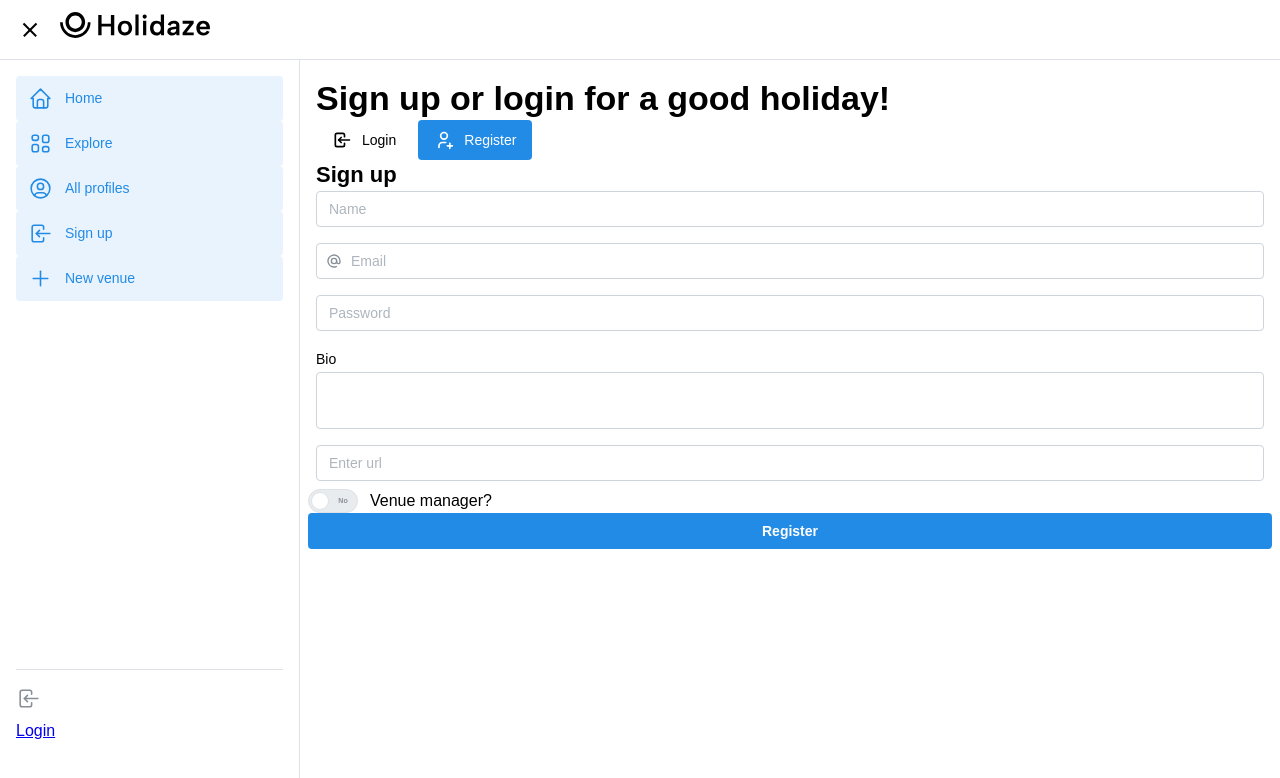
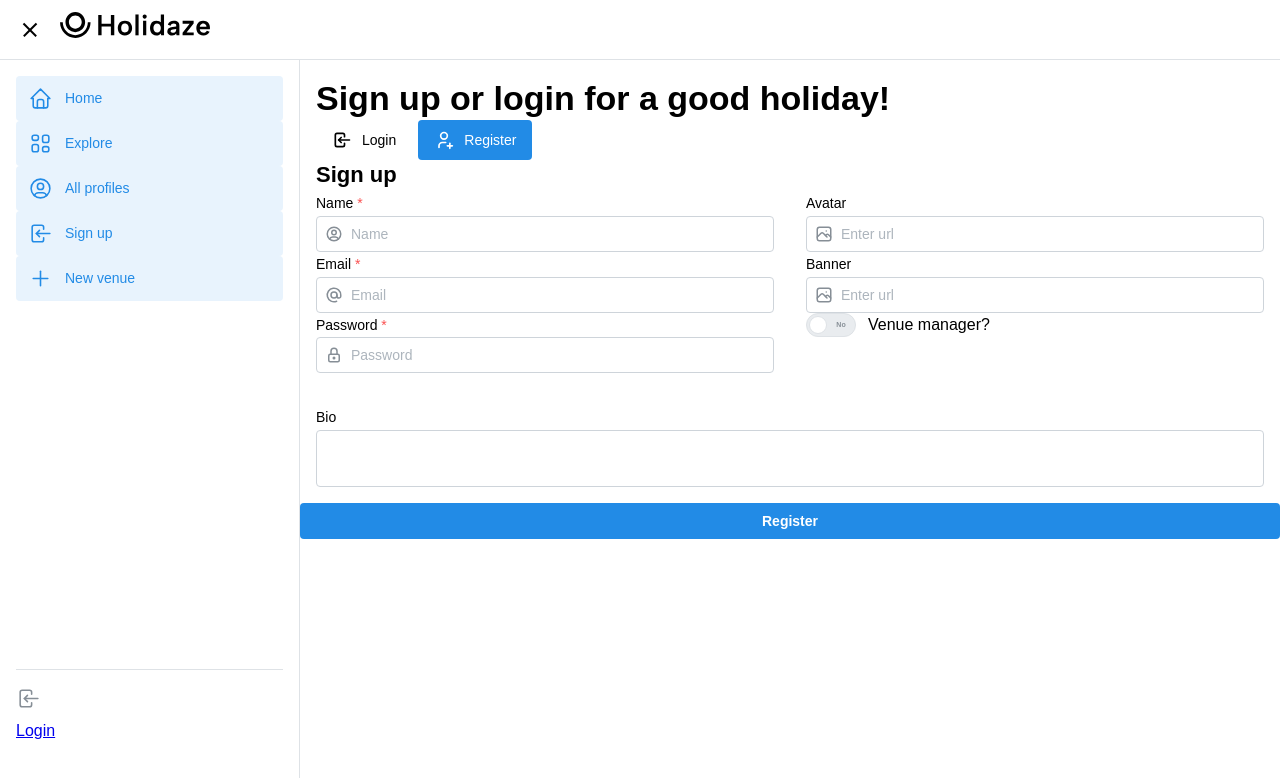
Before and after one commit to mariusrundereim/exam2-holidaze, a React (Vite) app: page /signup in a window 1280 px wide. Both pictures are taken after a click on the tab "Register". Shown: the top 778 px of the page. Built offline with nearby package versions, Linux system fonts and the light colour scheme.

Commit message:
adding confirm password on login form

```diff
--- a/src/components/forms/LoginForm/index.jsx
+++ b/src/components/forms/LoginForm/index.jsx
@@ -1,4 +1,4 @@
-import { useForm, Controller } from "react-hook-form";
+import { useForm, Controller, useWatch } from "react-hook-form";
 import { useAppDispatch } from "../../../store";
 import { login } from "../../../store/auth/authSlice";
 import { Grid, Input, Title, Text, Switch, Button, Group } from "@mantine/core";
@@ -18,14 +18,27 @@ function LoginForm() {
     defaultValues: {
       email: "",
       password: "",
+      confirmPassword: "",
     },
   });
 
+  const watchFields = useWatch({
+    control,
+    name: ["password", "confirmPassword"],
+  });
+
+  const password = watchFields[0];
+  const confirmPassword = watchFields[1];
+
   const onSubmit = async (data) => {
     try {
-      const result = dispatch(await login(data));
+      if (data.password === data.confirmPassword) {
+        const result = await dispatch(login(data));
+      } else {
+        console.error("Passwords do not match.");
+      }
     } catch (e) {
-      console.log(e);
+      console.error(e);
     }
   };
 
@@ -39,24 +52,68 @@ function LoginForm() {
     <>
       <Title order={3}>Login</Title>
       <form onSubmit={handleSubmit(onSubmit)}>
+        <Grid>
+          <Grid.Col>
             <Controller
               name="email"
               control={control}
               rules={{ required: true }}
-          render={({ field }) => <Input {...field} placeholder="Email" />}
+              render={({ field }) => (
+                <Input.Wrapper label="Email">
+                  <Input {...field} placeholder="Email" />
+                </Input.Wrapper>
+              )}
             />
             {errors.email && <span>This field is required</span>}
-
+            <Grid>
+              <Grid.Col span={6}>
                 <Controller
                   name="password"
                   control={control}
                   rules={{ required: true }}
                   render={({ field }) => (
-            <Input type="password" {...field} placeholder="Password" />
+                    <Input.Wrapper label="Password">
+                      <Input
+                        type="password"
+                        {...field}
+                        placeholder="Password"
+                      />
+                    </Input.Wrapper>
                   )}
                 />
                 {errors.password && <span>This field is required</span>}
-        <Button type="submit">Login</Button>
+              </Grid.Col>
+              <Grid.Col span={6}>
+                <Controller
+                  name="confirmPassword"
+                  control={control}
+                  rules={{
+                    required: true,
+                    validate: (value) =>
+                      value === password || "Passwords don't match.",
+                  }}
+                  render={({ field }) => (
+                    <Input.Wrapper label="Confirm password">
+                      <Input
+                        type="password"
+                        {...field}
+                        placeholder="Password"
+                      />
+                    </Input.Wrapper>
+                  )}
+                />
+                {errors.confirmPassword && (
+                  <span>{errors.confirmPassword.message}</span>
+                )}
+              </Grid.Col>
+            </Grid>
+          </Grid.Col>
+          <Grid.Col>
+            <Button type="submit" fullWidth>
+              Login
+            </Button>
+          </Grid.Col>
+        </Grid>
       </form>
     </>
   );
--- a/src/components/forms/RegisterForm/index.jsx
+++ b/src/components/forms/RegisterForm/index.jsx
@@ -13,8 +13,14 @@ import {
   Button,
   Group,
   Textarea,
+  Box,
 } from "@mantine/core";
-import { IconAt } from "@tabler/icons-react";
+import {
+  IconAt,
+  IconUserCircle,
+  IconLock,
+  IconPhoto,
+} from "@tabler/icons-react";
 
 function RegisterForm({ onSuccess, setActiveTab }) {
   const [checked, setChecked] = useState(false);
@@ -31,7 +37,8 @@ function RegisterForm({ onSuccess, setActiveTab }) {
       email: "",
       password: "",
       bio: "",
-      banner: "",
+      avatar: { url: "" },
+      banner: { url: "" },
       venueManager: false,
     },
   });
@@ -51,52 +58,113 @@ function RegisterForm({ onSuccess, setActiveTab }) {
       <Title order={3}>Sign up</Title>
 
       <form onSubmit={handleSubmit(onSubmit)}>
-        <Grid>
-          <Grid.Col>
+        <Grid gutter={{ base: 5, xs: "md", md: "xl", xl: 50 }}>
+          <Grid.Col span={{ base: 12, md: 6 }}>
             <Controller
               name="name"
               control={control}
               rules={{ required: true }}
               render={({ field }) => (
+                <Input.Wrapper label="Name" withAsterisk>
                   <Input
                     {...field}
-                  label="Name"
-                  description="Text descrition"
+                    label="name"
                     placeholder="Name"
                     value={field.value}
                     onChange={field.onChange}
+                    leftSection={<IconUserCircle size={18} />}
                   />
+                </Input.Wrapper>
               )}
             />
             {errors.name && <Text>This field is required</Text>}
-          </Grid.Col>
-          <Grid.Col>
             <Controller
               name="email"
               control={control}
-              rules={{ required: true }}
+              rules={{ required: true, pattern: /^[^@]+@stud\.noroff\.no$/i }}
               render={({ field }) => (
+                <Input.Wrapper label="Email" withAsterisk>
                   <Input
                     {...field}
                     placeholder="Email"
                     value={field.value}
                     onChange={field.onChange}
-                  leftSection={<IconAt size={16} />}
+                    leftSection={<IconAt size={18} />}
                   />
+                </Input.Wrapper>
               )}
             />
-            {errors.email && <span>This field is required</span>}
-          </Grid.Col>
-          <Grid.Col>
+            {errors.email && (
+              <span>Field supports only @stud.noroff.no email</span>
+            )}
             <Controller
               name="password"
               control={control}
               rules={{ required: true }}
               render={({ field }) => (
-                <Input type="password" {...field} placeholder="Password" />
+                <Input.Wrapper label="Password" withAsterisk>
+                  <Input
+                    type="password"
+                    {...field}
+                    placeholder="Password"
+                    leftSection={<IconLock size={18} />}
+                  />
+                </Input.Wrapper>
               )}
             />
             {errors.password && <span>This field is required</span>}
+          </Grid.Col>
+
+          <Grid.Col span={6}>
+            <Controller
+              name="avatar.url"
+              control={control}
+              rules={{ required: false }}
+              render={({ field }) => (
+                <Input.Wrapper label="Avatar">
+                  <Input
+                    {...field}
+                    label="avatar.url"
+                    placeholder="Enter url"
+                    value={field.value || ""}
+                    onChange={field.onChange}
+                    leftSection={<IconPhoto size={18} />}
+                  />
+                </Input.Wrapper>
+              )}
+            />
+            <Controller
+              name="banner.url"
+              control={control}
+              rules={{ required: false }}
+              render={({ field }) => (
+                <Input.Wrapper label="Banner">
+                  <Input
+                    label="banner.url"
+                    {...field}
+                    placeholder="Enter url"
+                    value={field.value}
+                    onChange={field.onChange}
+                    leftSection={<IconPhoto size={18} />}
+                  />
+                </Input.Wrapper>
+              )}
+            />
+            <Controller
+              name="venueManager"
+              control={control}
+              render={({ field }) => (
+                <Switch
+                  {...field}
+                  checked={checked}
+                  label="Venue manager?"
+                  onChange={(event) => setChecked(event.currentTarget.checked)}
+                  size="md"
+                  onLabel="Yes"
+                  offLabel="No"
+                />
+              )}
+            />
           </Grid.Col>
 
           <Grid.Col>
@@ -116,39 +184,6 @@ function RegisterForm({ onSuccess, setActiveTab }) {
             />
           </Grid.Col>
 
-          <Grid.Col>
-            <Controller
-              name="avatar.url"
-              control={control}
-              rules={{ required: false }}
-              render={({ field }) => (
-                <Input
-                  label="avatar.url"
-                  {...field}
-                  placeholder="Enter url"
-                  value={field.value}
-                  onChange={field.onChange}
-                />
-              )}
-            />
-          </Grid.Col>
-
-          <Controller
-            name="venueManager"
-            control={control}
-            render={({ field }) => (
-              <Switch
-                {...field}
-                checked={checked}
-                label="Venue manager?"
-                onChange={(event) => setChecked(event.currentTarget.checked)}
-                size="md"
-                onLabel="Yes"
-                offLabel="No"
-              />
-            )}
-          />
-
           <Button type="submit" fullWidth>
             Register
           </Button>
```
Lines whose indentation alone changed are shown as unchanged.
